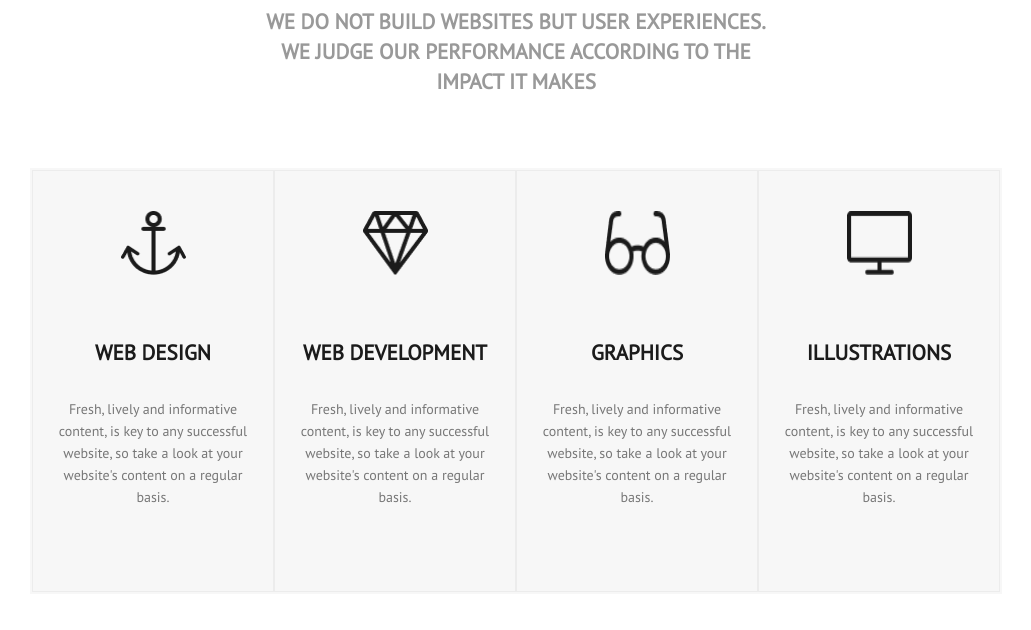
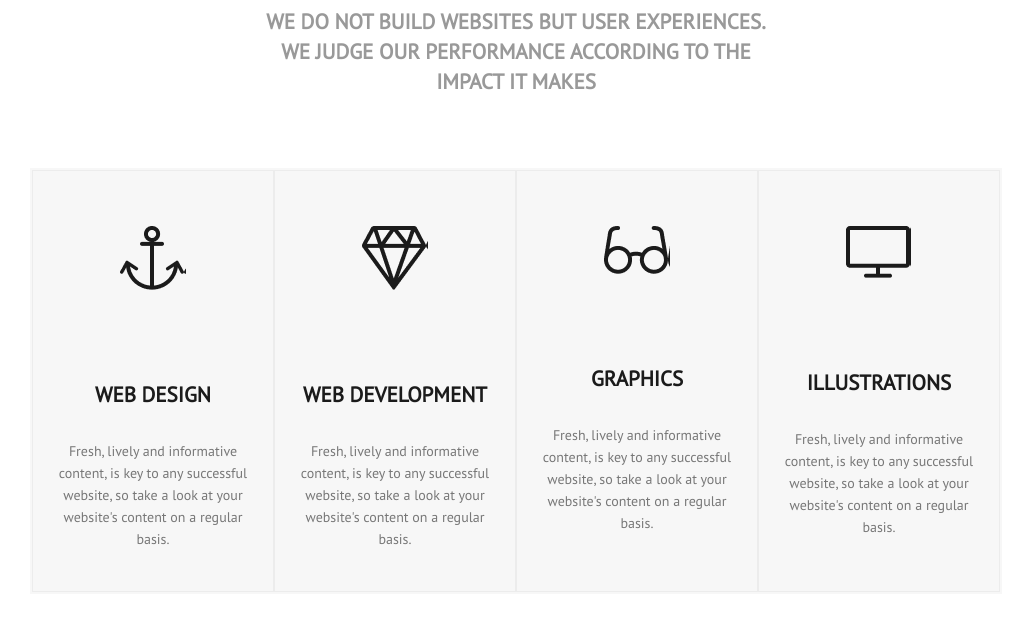
Before and after one commit to Katiasun/Lesson7_part1, a plain HTML site: page index.html in a window 1280 px wide. Shown: the part 212-842 px from the top of the page, without its empty margins (124-1155 px from the left). Before the commit the page ends 806 px from the top, so only its background shows below. Drawn offline with Linux system fonts and the light colour scheme.

Commit message:
maybe finished

```diff
--- a/css/style.css
+++ b/css/style.css
@@ -1,6 +1,10 @@
 * {
   margin: 0;
   padding: 0;
+}
+main {
+  margin-top: 90px;
+  margin-bottom: 100px;
 }
 header {
   margin-top: 100px;
@@ -40,8 +44,49 @@ header h1 {
   background-color: #f7f7f7;
   margin: 0 auto;
 }
+.anchor {
+  background-image: url("/img/anchor.png");
+  width: 65.08px;
+  height: 64px;
+  margin-top: 55px;
+  margin-left: 87.46px;
+}
+td:hover .anchor {
+  background-image: url("/img/anchor\ \(1\).png");
+}
+.diamond {
+  background-image: url("/img/diamond.png");
+  width: 65.08px;
+  height: 64px;
+  margin-top: 55px;
+  margin-left: 87.46px;
+}
+td:hover .diamond {
+  background-image: url("/img/diamond\ \(1\).png");
+}
+.glasses {
+  background-image: url("/img/glasses.png");
+  width: 65.08px;
+  height: 48px;
+  margin-top: 55px;
+  margin-left: 87.46px;
+}
+td:hover .glasses {
+  background-image: url("/img/glasses\ \(1\).png");
+}
+.monitor {
+  background-image: url("/img/monitor.png");
+  width: 65px;
+  height: 52px;
+  margin-top: 55px;
+  margin-left: 87.46px;
+}
+td:hover .monitor {
+  background-image: url("/img/monitor\ \(1\).png");
+}
 a {
   text-decoration: none;
+  display: block;
 }
 td {
   display: inline-block;
@@ -81,27 +126,3 @@ td p {
   text-align: center;
   color: #777777;
 }
-img {
-  width: 65px;
-  height: 64px;
-  margin: 40px 87px -31px 87px;
-}
-
-.anchor {
-  background: url("img/anchor.png");
-}
-.diamond {
-  background: url("img/diamond.png");
-}
-.glasses {
-  background: url("img/glasses.png");
-}
-.monitor {
-  background: url("img/monitor.png");
-}
-td:hover .anchor,
-td:hover .diamond,
-td:hover .glasses,
-td:hover .monitor {
-  background: aliceblue;
-}
--- a/index.html
+++ b/index.html
@@ -26,8 +26,8 @@
       <table class="border">
         <tr>
           <td>
+            <div class="anchor"></div>
             <a href="#">
-              <img src="img/anchor.png" alt="anchor" class="anchor" />
               <h4>web design</h4>
               <p>
                 Fresh, lively and informative content, is key to any successful
@@ -37,8 +37,8 @@
             </a>
           </td>
           <td>
+            <div class="diamond"></div>
             <a href="#">
-              <img src="img/diamond.png" alt="diamond" class="diamond" />
               <h4>web Development</h4>
               <p>
                 Fresh, lively and informative content, is key to any successful
@@ -48,8 +48,8 @@
             </a>
           </td>
           <td>
+            <div class="glasses"></div>
             <a href="#">
-              <img src="img/glasses.png" alt="glasses" class="glasses" />
               <h4>Graphics</h4>
               <p>
                 Fresh, lively and informative content, is key to any successful
@@ -59,8 +59,8 @@
             </a>
           </td>
           <td>
+            <div class="monitor"></div>
             <a href="#">
-              <img src="img/monitor.png" alt="monitor" class="monitor" />
               <h4>Illustrations</h4>
               <p>
                 Fresh, lively and informative content, is key to any successful
```
Also changed, not shown: img/anchor (1).png (added), img/diamond (1).png (added), img/glasses (1).png (added), img/monitor (1).png (added).
